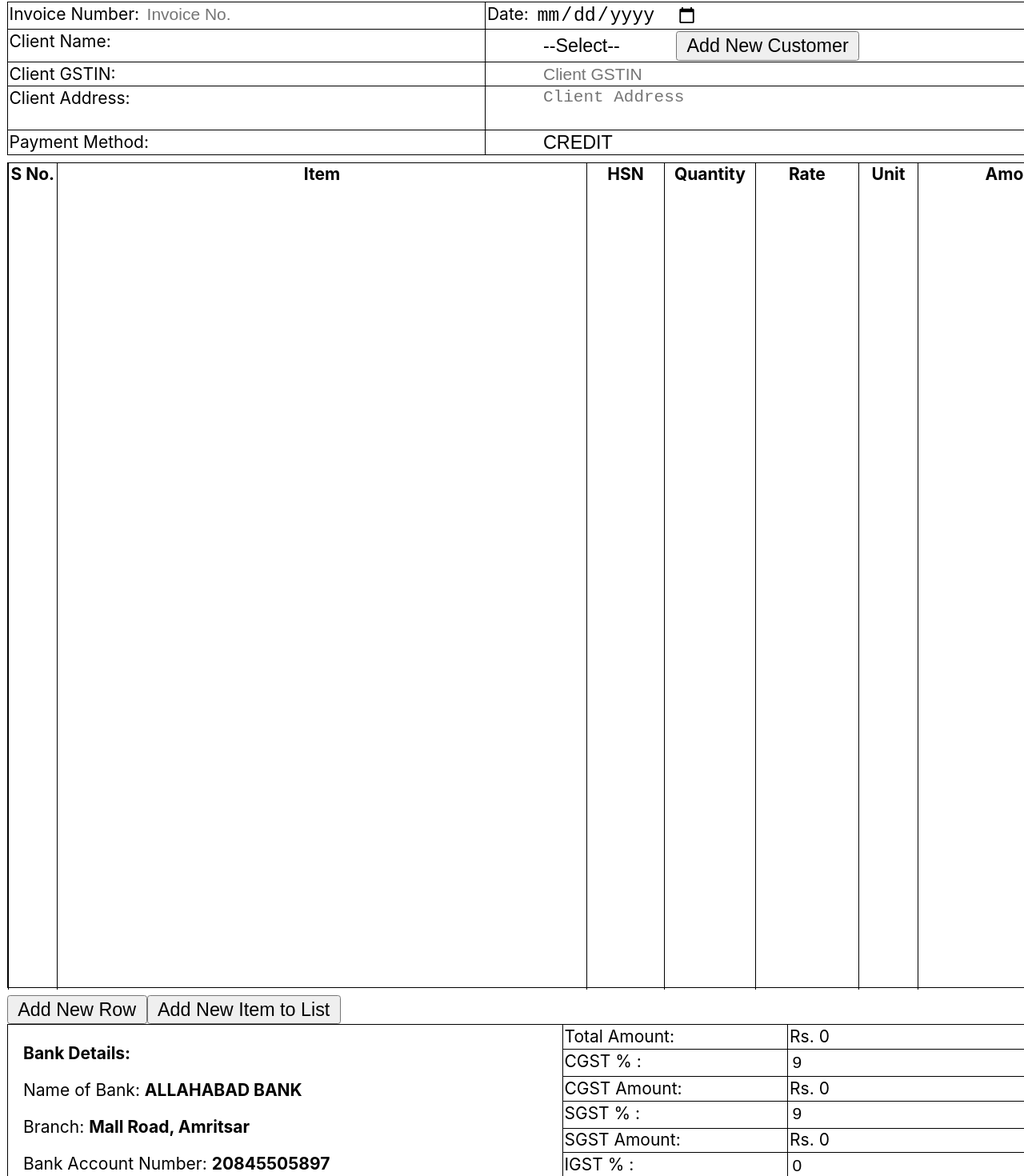
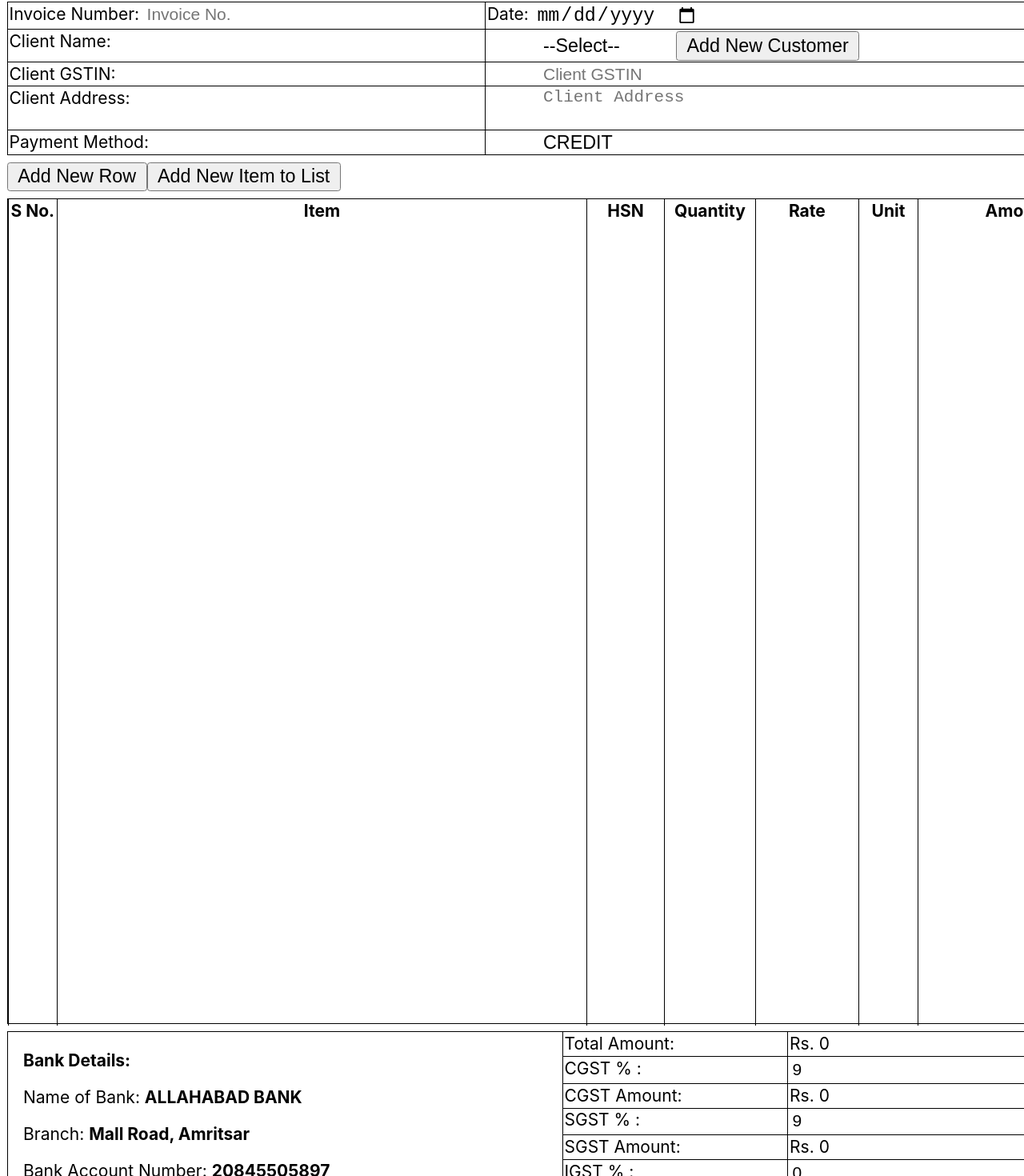
Before and after one commit to priamjain/js-erp, a React (Create React App) app: page / in a window 1280 px wide. Shown: the part 283-1753 px from the top of the page at 80% size. Built offline with nearby package versions, Linux system fonts and the light colour scheme.

Commit message:
change of placement of buttons

```diff
--- a/src/Components/Invoice/Input.jsx
+++ b/src/Components/Invoice/Input.jsx
@@ -74,6 +74,13 @@ function Input({input,handleChange,addNew,updateItem,deleteItem}) {
 
 					</tbody>
 				</table>
+				<div className={styles.no_print}>
+						<div>
+							<button onClick={addNew}>Add New Row</button>
+							<button type="button" className={styles.no_print} onClick={e=>setNewItem(true)}>Add New Item to List</button>
+						</div>
+					</div>
+
 			<table className={`${styles.table} ${styles.main}`}>
 				<thead>
 					<tr>
@@ -204,12 +211,6 @@ function Input({input,handleChange,addNew,updateItem,deleteItem}) {
 
 				</tbody>*/}
 			</table>
-				<div className={styles.no_print}>
-						<div>
-							<button onClick={addNew}>Add New Row</button>
-							<button type="button" className={styles.no_print} onClick={e=>setNewItem(true)}>Add New Item to List</button>
-						</div>
-					</div>
 			<table className={`${styles.table} ${styles.footer}`} border="1">
 				<tbody>
 				<tr>
```
